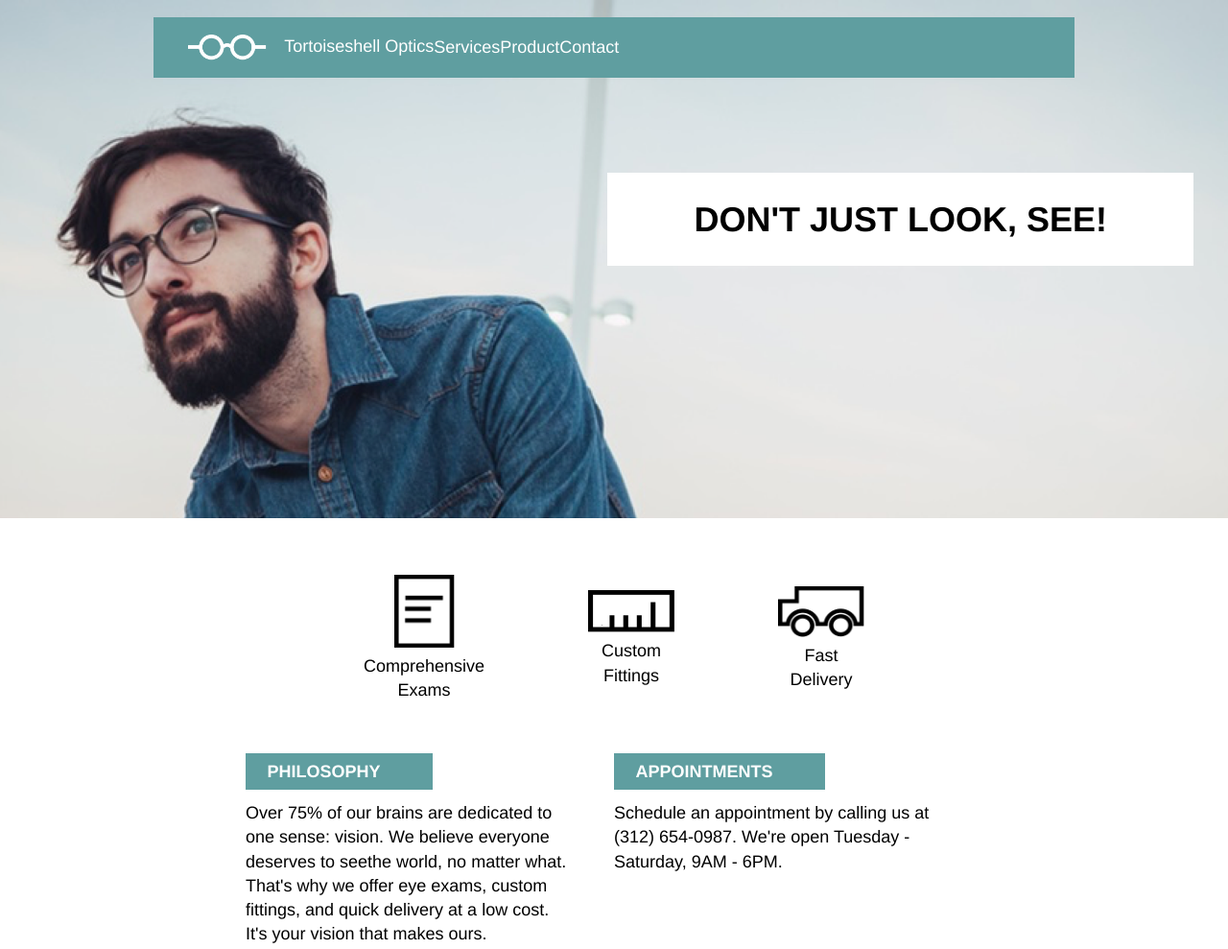
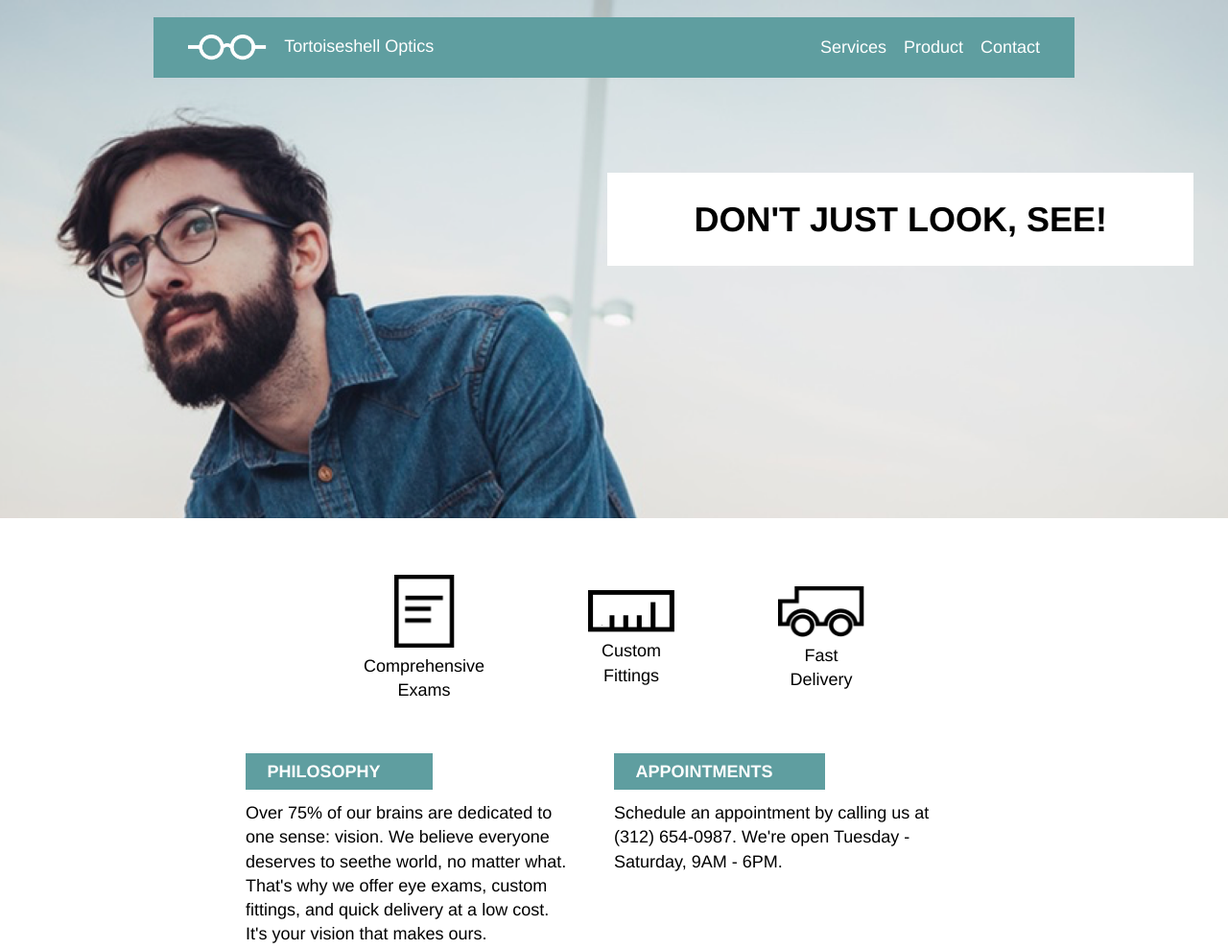
Before and after one commit to AnnetteHG/TortoiseshellOptics, a plain HTML site: page index.html in a window 1280 px wide. Shown: the top 989 px of the page at 96% size. Drawn offline with Linux system fonts and the light colour scheme; files whose address does not match are found by name.

Commit message:
Corrected a few style errors

```diff
--- a/resources/css/style.css
+++ b/resources/css/style.css
@@ -23,7 +23,7 @@ body {
 /* Header and Banner Section */
 
 .banner {
-  background-image: url("/Users/Annette/TortoiseshellOptics/resources/images/glasses-bg.png");
+  background-image: url("../images/glasses-bg.png");
   background-repeat: no-repeat;
   background-position: center;
   background-size: cover;
@@ -35,16 +35,20 @@ body {
   position: relative;
   top: 1rem;
   align-items: center;
-  justify-content: flex-start;
+  justify-content: space-between;
   background-color: cadetblue;
   font-size: 1rem;
   color: white;
   padding: 1rem 2rem;
 }
 
+.navigation li {
+  padding-left: 1rem;
+}
+
 .navigation {
   display: flex;
-  justify-content: space-around; /*not working???*/
+  /*justify-content: space-around; ???not working???*/
 }
 
 .logo {
@@ -119,7 +123,7 @@ h1 {
     right: auto;
     padding-top: 1rem;
     padding-bottom: 1rem;
-    width: auto; /* wont pull across entire banner*/
+    width: auto; /* auto wont pull across entire banner*/
   }
 
   h1 {
```
